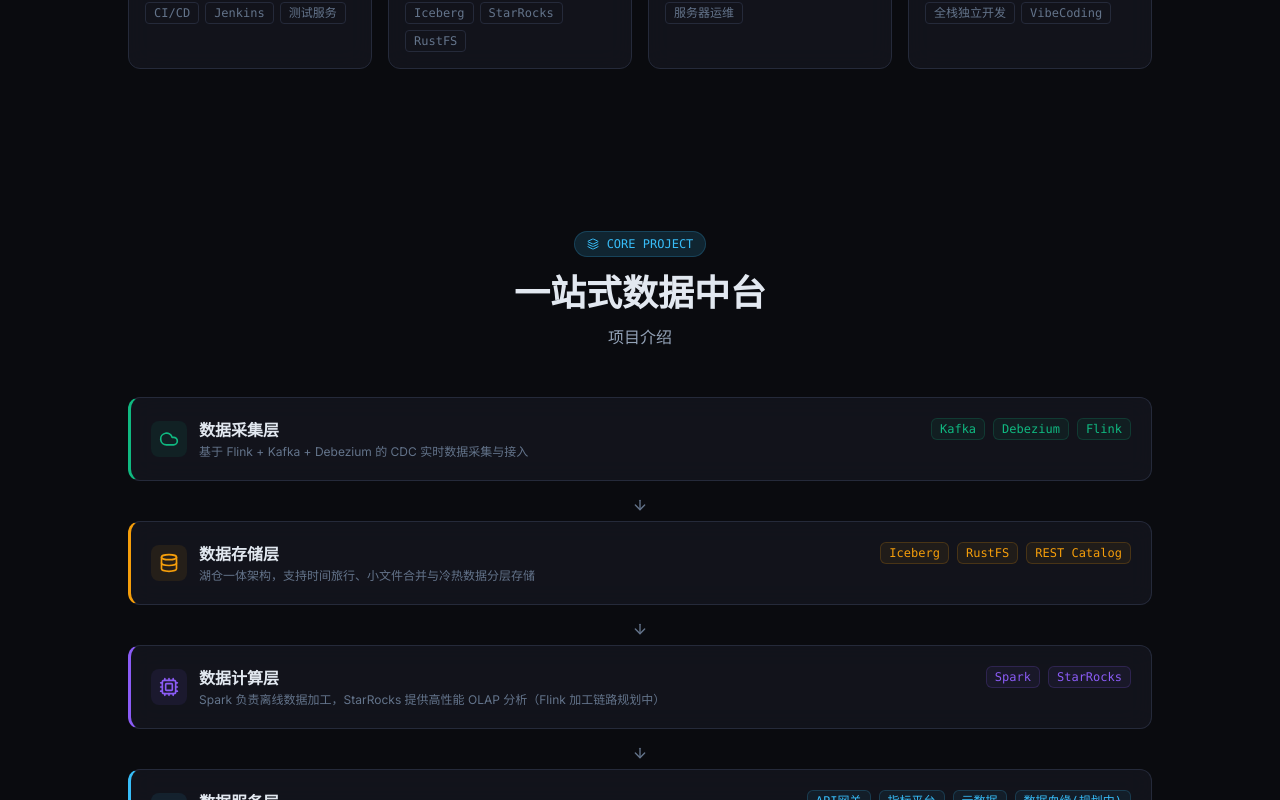
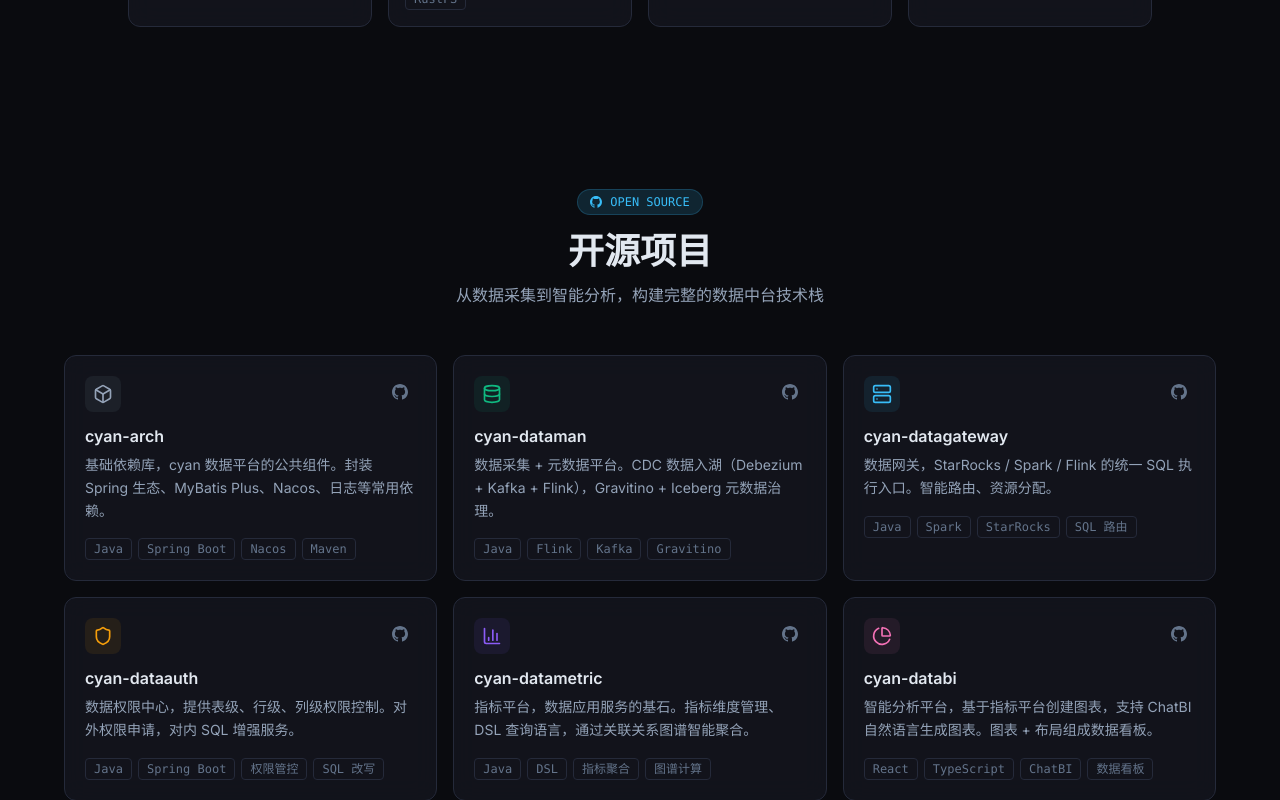
Before and after one commit to cyan-daimao/resume, a React (Vite) app: page / in a window 1280 px wide. Shown: the part 2000-2800 px from the top of the page. Built offline with nearby package versions, Linux system fonts and the light colour scheme.

Commit message:
feat: resume overhaul - education, project cards, contact icons, stats, PDF button

```diff
--- a/package.json
+++ b/package.json
@@ -15,6 +15,7 @@
     "lucide-react": "^1.14.0",
     "react": "^19.2.5",
     "react-dom": "^19.2.5",
+    "react-icons": "^5.6.0",
     "react-router-dom": "^7.15.0"
   },
   "devDependencies": {
--- a/src/components/Contact.tsx
+++ b/src/components/Contact.tsx
@@ -2,6 +2,7 @@ import { useEffect, useRef } from 'react';
 import gsap from 'gsap';
 import { ScrollTrigger } from 'gsap/ScrollTrigger';
 import { Mail, Phone, Code, Send } from 'lucide-react';
+import { FaGoogle } from 'react-icons/fa';
 
 gsap.registerPlugin(ScrollTrigger);
 
@@ -14,18 +15,18 @@ const contactLinks = [
     color: '#10b981',
   },
   {
-    icon: <Mail className="w-5 h-5" />,
-    label: '邮箱',
+    icon: <FaGoogle className="w-5 h-5" />,
+    label: 'Gmail',
     value: 'daimao2817@gmail.com',
     href: 'mailto:daimao2817@gmail.com',
-    color: '#38bdf8',
+    color: '#EA4335',
   },
   {
     icon: <Mail className="w-5 h-5" />,
-    label: '邮箱',
+    label: '163 邮箱',
     value: 'a1624000875@163.com',
     href: 'mailto:a1624000875@163.com',
-    color: '#60a5fa',
+    color: '#FC3F00',
   },
   {
     icon: <Code className="w-5 h-5" />,
--- a/src/components/Hero.tsx
+++ b/src/components/Hero.tsx
@@ -87,7 +87,7 @@ export default function Hero() {
 
         <div className="hero-cta flex flex-wrap items-center justify-center gap-4 mb-8">
           <a
-            href="http://8.130.24.136:9102/"
+            href="https://cyan-daimao.github.io/cyan-daimao/"
             target="_blank"
             className="group px-6 py-3 bg-accent text-bg-primary font-medium rounded-lg hover:bg-accent/90 transition-colors flex items-center gap-2"
           >
@@ -129,8 +129,8 @@ export default function Hero() {
         <div className="grid grid-cols-3 gap-8 max-w-lg mx-auto">
           {[
             { value: '5+', label: '年经验' },
-            { value: '10+', label: '模块' },
-            { value: '全栈', label: '独立开发' },
+            { value: '8', label: '开源仓库' },
+            { value: '6000万', label: '用户画像' },
           ].map((stat) => (
             <div key={stat.label} className="text-center">
               <div className="text-2xl md:text-3xl font-bold text-accent">{stat.value}</div>
--- a/src/components/Navbar.tsx
+++ b/src/components/Navbar.tsx
@@ -1,6 +1,6 @@
 import { useState, useEffect } from 'react';
 import { useLocation, useNavigate } from 'react-router-dom';
-import { Menu, X, Terminal } from 'lucide-react';
+import { Menu, X, Terminal, FileDown } from 'lucide-react';
 
 const navItems = [
   { label: '关于', href: '#about' },
@@ -58,6 +58,14 @@ export default function Navbar() {
               {item.label}
             </button>
           ))}
+          <a
+            href="/resume.pdf"
+            download
+            className="ml-2 px-4 py-2 text-sm text-accent border border-accent/30 rounded-lg hover:bg-accent/10 transition-colors flex items-center gap-1.5"
+          >
+            <FileDown className="w-4 h-4" />
+            下载简历
+          </a>
         </div>
 
         {/* Mobile Toggle */}
--- a/src/components/Projects.tsx
+++ b/src/components/Projects.tsx
@@ -1,9 +1,138 @@
+import { Database, Server, Shield, BarChart3, PieChart, Box } from 'lucide-react';
 import ArchitectureDiagram from './ArchitectureDiagram';
+
+interface ProjectItem {
+  id: string;
+  title: string;
+  desc: string;
+  techs: string[];
+  github: string;
+  icon: React.ReactNode;
+  color: string;
+}
+
+const projects: ProjectItem[] = [
+  {
+    id: 'arch',
+    title: 'cyan-arch',
+    desc: '基础依赖库，cyan 数据平台的公共组件。封装 Spring 生态、MyBatis Plus、Nacos、日志等常用依赖。',
+    techs: ['Java', 'Spring Boot', 'Nacos', 'Maven'],
+    github: 'https://github.com/cyan-daimao/cyan-arch',
+    icon: <Box className="w-5 h-5" />,
+    color: '#94a3b8',
+  },
+  {
+    id: 'dataman',
+    title: 'cyan-dataman',
+    desc: '数据采集 + 元数据平台。CDC 数据入湖（Debezium + Kafka + Flink），Gravitino + Iceberg 元数据治理。',
+    techs: ['Java', 'Flink', 'Kafka', 'Gravitino'],
+    github: 'https://github.com/cyan-daimao/cyan-dataman',
+    icon: <Database className="w-5 h-5" />,
+    color: '#10b981',
+  },
+  {
+    id: 'datagateway',
+    title: 'cyan-datagateway',
+    desc: '数据网关，StarRocks / Spark / Flink 的统一 SQL 执行入口。智能路由、资源分配。',
+    techs: ['Java', 'Spark', 'StarRocks', 'SQL 路由'],
+    github: 'https://github.com/cyan-daimao/cyan-datagateway',
+    icon: <Server className="w-5 h-5" />,
+    color: '#38bdf8',
+  },
+  {
+    id: 'dataauth',
+    title: 'cyan-dataauth',
+    desc: '数据权限中心，提供表级、行级、列级权限控制。对外权限申请，对内 SQL 增强服务。',
+    techs: ['Java', 'Spring Boot', '权限管控', 'SQL 改写'],
+    github: 'https://github.com/cyan-daimao/cyan-dataauth',
+    icon: <Shield className="w-5 h-5" />,
+    color: '#f59e0b',
+  },
+  {
+    id: 'datametric',
+    title: 'cyan-datametric',
+    desc: '指标平台，数据应用服务的基石。指标维度管理、DSL 查询语言，通过关联关系图谱智能聚合。',
+    techs: ['Java', 'DSL', '指标聚合', '图谱计算'],
+    github: 'https://github.com/cyan-daimao/cyan-datametric',
+    icon: <BarChart3 className="w-5 h-5" />,
+    color: '#8b5cf6',
+  },
+  {
+    id: 'databi',
+    title: 'cyan-databi',
+    desc: '智能分析平台，基于指标平台创建图表，支持 ChatBI 自然语言生成图表。图表 + 布局组成数据看板。',
+    techs: ['React', 'TypeScript', 'ChatBI', '数据看板'],
+    github: 'https://github.com/cyan-daimao/cyan-databi',
+    icon: <PieChart className="w-5 h-5" />,
+    color: '#f472b6',
+  },
+];
 
 export default function Projects() {
   return (
     <section id="projects" className="pt-24 pb-10 px-6">
       <div className="max-w-6xl mx-auto">
+        {/* Section Title */}
+        <div className="text-center mb-12">
+          <div className="inline-flex items-center gap-2 px-3 py-1 rounded-full bg-accent-glow border border-accent/20 text-accent text-xs font-mono mb-4">
+            <svg className="w-3 h-3" viewBox="0 0 24 24" fill="currentColor"><path d="M12 0c-6.626 0-12 5.373-12 12 0 5.302 3.438 9.8 8.207 11.387.599.111.793-.261.793-.577v-2.234c-3.338.726-4.033-1.416-4.033-1.416-.546-1.387-1.333-1.756-1.333-1.756-1.089-.745.083-.729.083-.729 1.205.084 1.839 1.237 1.839 1.237 1.07 1.834 2.807 1.304 3.492.997.107-.775.418-1.305.762-1.604-2.665-.305-5.467-1.334-5.467-5.931 0-1.311.469-2.381 1.236-3.221-.124-.303-.535-1.524.117-3.176 0 0 1.008-.322 3.301 1.23.957-.266 1.983-.399 3.003-.404 1.02.005 2.047.138 3.006.404 2.291-1.552 3.297-1.23 3.297-1.23.653 1.653.242 2.874.118 3.176.77.84 1.235 1.911 1.235 3.221 0 4.609-2.807 5.624-5.479 5.921.43.372.823 1.102.823 2.222v3.293c0 .319.192.694.801.576 4.765-1.589 8.199-6.086 8.199-11.386 0-6.627-5.373-12-12-12z"/></svg>
+            OPEN SOURCE
+          </div>
+          <h2 className="text-3xl md:text-4xl font-bold text-text-primary mb-3">
+            开源项目
+          </h2>
+          <p className="text-text-secondary max-w-2xl mx-auto">
+            从数据采集到智能分析，构建完整的数据中台技术栈
+          </p>
+        </div>
+
+        {/* Project Cards */}
+        <div className="grid grid-cols-1 md:grid-cols-2 lg:grid-cols-3 gap-4 mb-20">
+          {projects.map((project) => (
+            <div
+              key={project.id}
+              className="project-card glass rounded-xl p-5 border border-border hover:border-white/20 hover:bg-white/[0.05] hover:-translate-y-0.5 transition-all duration-300 group"
+            >
+              <div className="flex items-start justify-between mb-3">
+                <div
+                  className="p-2 rounded-lg"
+                  style={{ backgroundColor: `${project.color}15`, color: project.color }}
+                >
+                  {project.icon}
+                </div>
+                <a
+                  href={project.github}
+                  target="_blank"
+                  rel="noopener noreferrer"
+                  className="p-2 rounded-lg text-text-muted hover:text-text-primary hover:bg-white/5 transition-colors"
+                  title="查看源码"
+                >
+                  <svg className="w-4 h-4" viewBox="0 0 24 24" fill="currentColor"><path d="M12 0c-6.626 0-12 5.373-12 12 0 5.302 3.438 9.8 8.207 11.387.599.111.793-.261.793-.577v-2.234c-3.338.726-4.033-1.416-4.033-1.416-.546-1.387-1.333-1.756-1.333-1.756-1.089-.745.083-.729.083-.729 1.205.084 1.839 1.237 1.839 1.237 1.07 1.834 2.807 1.304 3.492.997.107-.775.418-1.305.762-1.604-2.665-.305-5.467-1.334-5.467-5.931 0-1.311.469-2.381 1.236-3.221-.124-.303-.535-1.524.117-3.176 0 0 1.008-.322 3.301 1.23.957-.266 1.983-.399 3.003-.404 1.02.005 2.047.138 3.006.404 2.291-1.552 3.297-1.23 3.297-1.23.653 1.653.242 2.874.118 3.176.77.84 1.235 1.911 1.235 3.221 0 4.609-2.807 5.624-5.479 5.921.43.372.823 1.102.823 2.222v3.293c0 .319.192.694.801.576 4.765-1.589 8.199-6.086 8.199-11.386 0-6.627-5.373-12-12-12z"/></svg>
+                </a>
+              </div>
+
+              <h3 className="text-base font-semibold text-text-primary mb-1.5 group-hover:text-accent transition-colors">
+                {project.title}
+              </h3>
+              <p className="text-sm text-text-secondary leading-relaxed mb-4">
+                {project.desc}
+              </p>
+
+              <div className="flex flex-wrap gap-1.5">
+                {project.techs.map((tech) => (
+                  <span
+                    key={tech}
+                    className="px-2 py-0.5 rounded text-xs font-mono border border-border text-text-muted"
+                  >
+                    {tech}
+                  </span>
+                ))}
+              </div>
+            </div>
+          ))}
+        </div>
+
+        {/* Architecture Diagram */}
         <ArchitectureDiagram />
       </div>
     </section>
```
Also changed, not shown: src/components/About.tsx (+2 -5 lines), src/components/Experience.tsx (+46 -12 lines), 1 other file (tests, documents, lock files or other folders).
